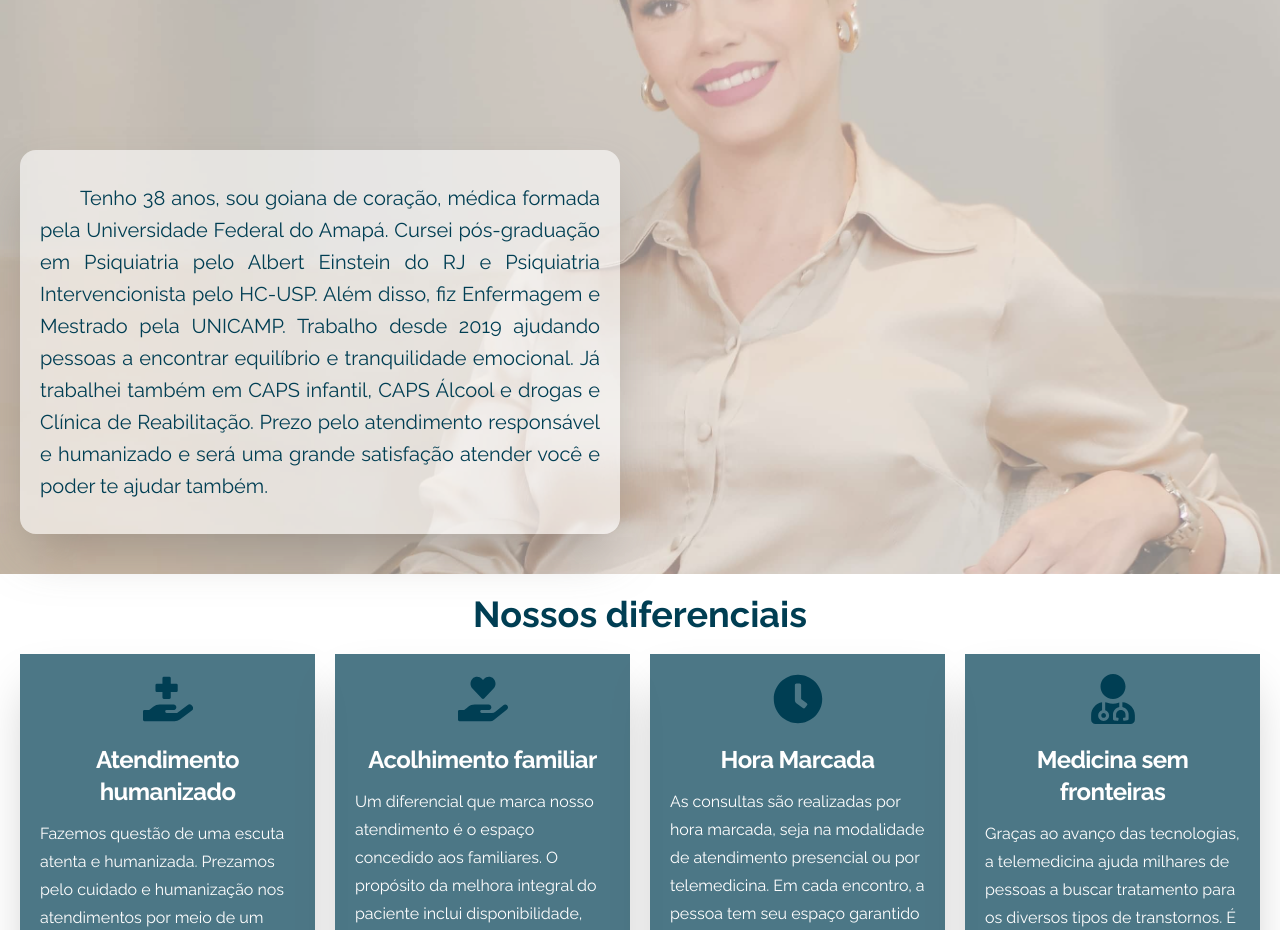
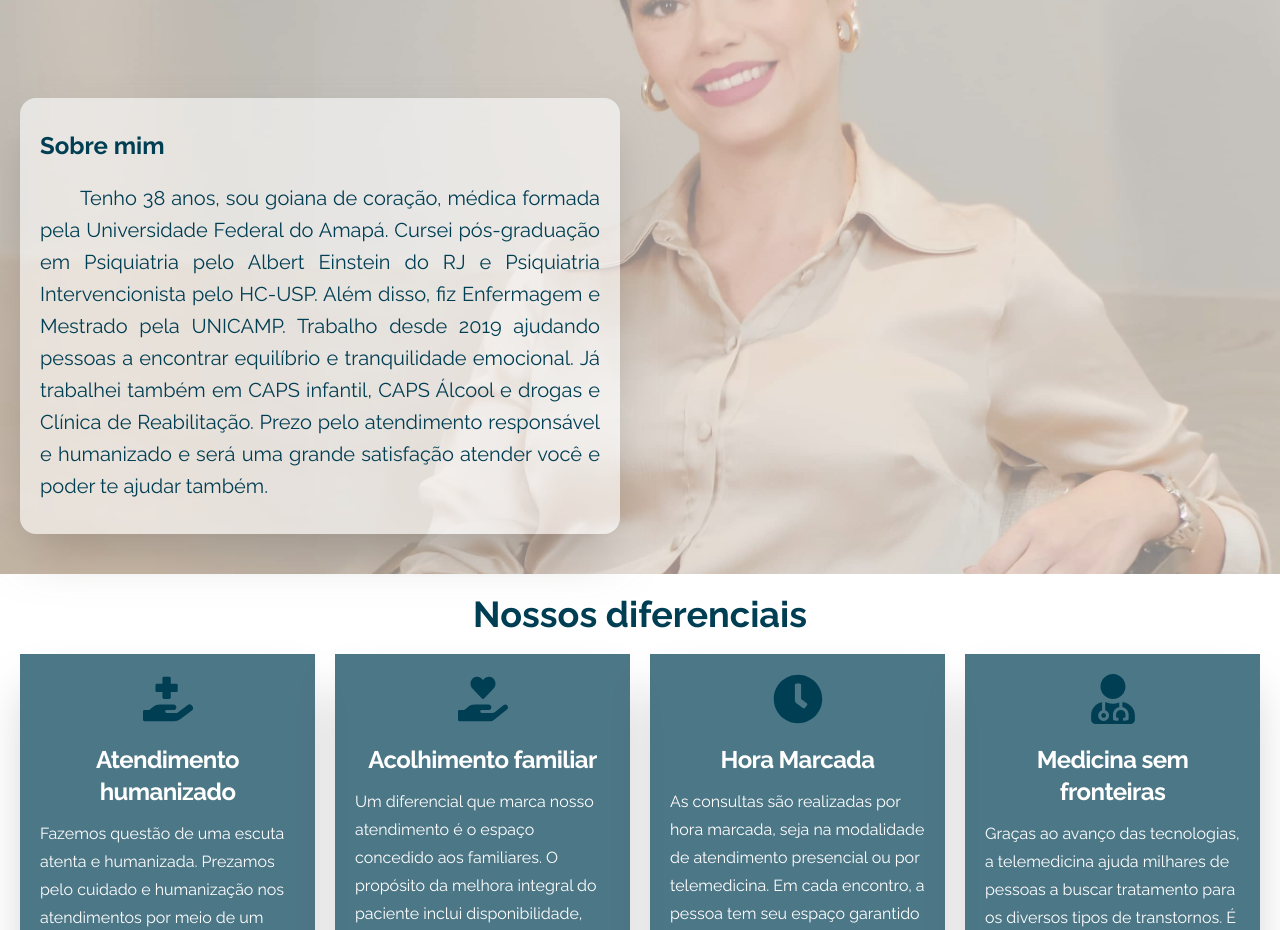
Before and after one commit to brunoprestesap/page-dra-camila, a React (Create React App) app: page / in a window 1280 px wide. Shown: the part 2640-3570 px from the top of the page. Built offline with nearby package versions, Linux system fonts and the light colour scheme.

Commit message:
add title secao brand

```diff
--- a/src/components/Brand.js
+++ b/src/components/Brand.js
@@ -16,7 +16,9 @@ const Brand = () => {
                 <div id="sobre" className="flex justify-center absolute bottom-10 left-0 md:w-3/6 md:h-auto px-5">
 
                     <div className="backdrop-opacity-10 rounded-2xl bg-white px-5 py-8 bg-opacity-60 shadow-2xl shadow-stone-500/50">
-
+                        <h2 className='text-2xl font-bold mb-5'>
+                            Sobre mim
+                        </h2>
                         <h2 className='text-base md:text-xl indent-10 md:leading-8 text-justify'>
                             Tenho 38 anos, sou goiana de coração, médica formada pela Universidade Federal do Amapá. Cursei pós-graduação em Psiquiatria pelo Albert Einstein do RJ e Psiquiatria Intervencionista pelo HC-USP. Além disso, fiz Enfermagem e Mestrado pela UNICAMP. Trabalho desde 2019 ajudando pessoas a encontrar equilíbrio e tranquilidade emocional. Já trabalhei também em CAPS infantil, CAPS Álcool e drogas e Clínica de Reabilitação. Prezo pelo atendimento responsável e humanizado e será uma grande satisfação atender você e poder te ajudar também.
                         </h2>
```
